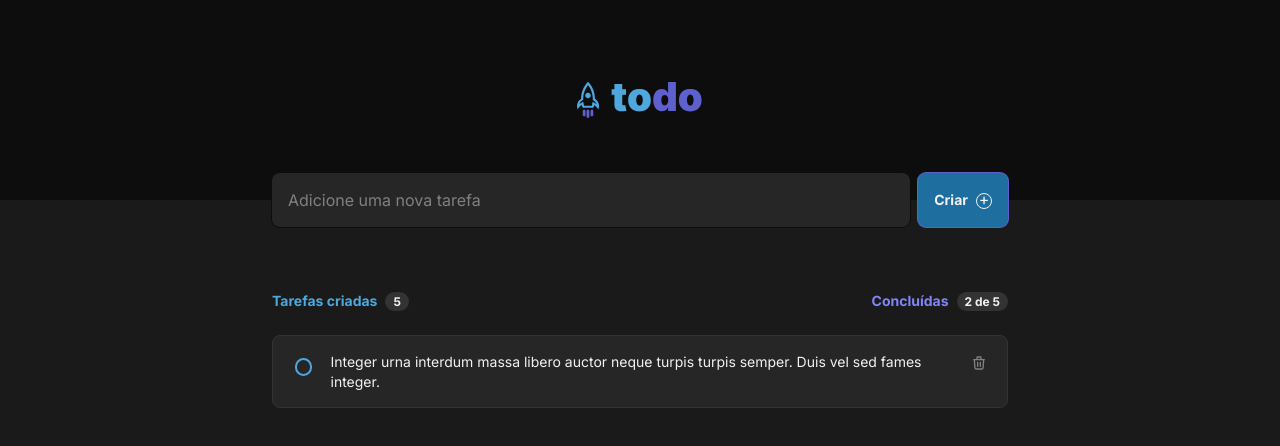
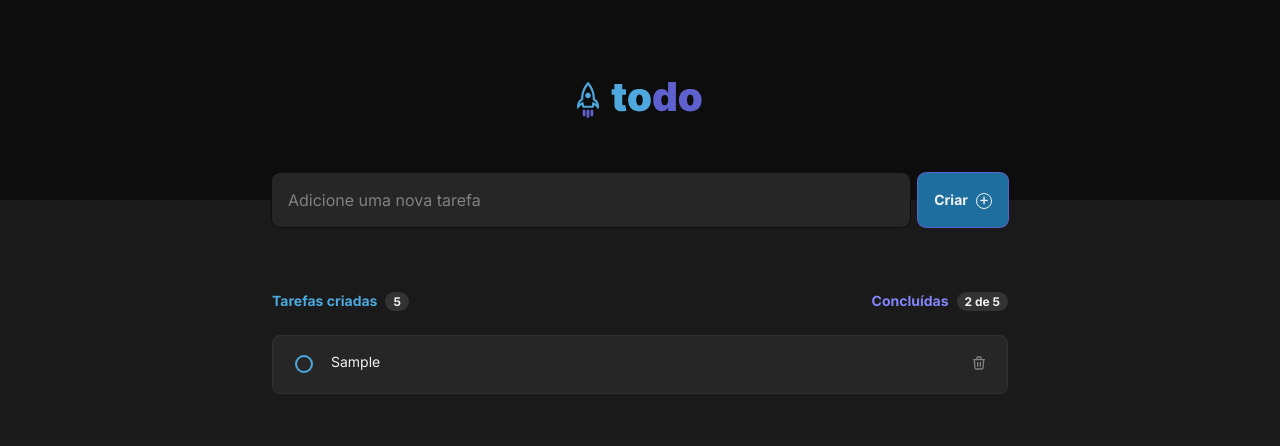
Before and after one commit to HenriqueMarcelo/to-do-list, a React (Vite) app: page / in a window 1280 px wide. Both pictures are taken after typing "Sample" into the empty fields and a click on the button "Criar". Shown: the top 446 px of the page. Built offline with nearby package versions, Linux system fonts and the light colour scheme.

Commit message:
Saving Task Info

```diff
--- a/src/App.tsx
+++ b/src/App.tsx
@@ -1,3 +1,4 @@
+/* eslint-disable no-param-reassign */
 import { useState } from 'react';
 import { Create } from './components/Create';
 import { Header } from './components/Header';
@@ -17,11 +18,22 @@ function App() {
     setTasks([...tasks, task]);
   }
 
+  function handleToggleTask(id: string) {
+    setTasks(
+      tasks.map((task) => {
+        if (task.id === id) {
+          task.completed = !task.completed;
+        }
+        return task;
+      }),
+    );
+  }
+
   return (
     <>
       <Header />
       <Create onCreateTask={onCreateTask} />
-      <List tasks={tasks} />
+      <List tasks={tasks} toggleTask={handleToggleTask} />
     </>
   );
 }
--- a/src/components/Checkbox.module.css
+++ b/src/components/Checkbox.module.css
@@ -11,7 +11,7 @@
     justify-content: center;
     cursor: pointer;
     transition: 0.1s;
-    margin: 0.375rem;
+    margin: 0.2rem 0.375rem;
 
     box-shadow: none!important;
 }
--- a/src/components/List.tsx
+++ b/src/components/List.tsx
@@ -5,9 +5,10 @@ import { TaskProps } from '../App';
 
 interface CreateProps {
   tasks: TaskProps[];
+  toggleTask: (id: string) => void;
 }
 
-export function List({ tasks }: CreateProps) {
+export function List({ tasks, toggleTask }: CreateProps) {
   return (
     <div className={style.container}>
       <header className={style.header}>
@@ -22,7 +23,7 @@ export function List({ tasks }: CreateProps) {
       </header>
 
       <section>
-        {tasks.map((task) => <Task key={task.id} />)}
+        {tasks.map((task) => <Task key={task.id} task={task} toggleTask={toggleTask} />)}
       </section>
     </div>
   );
--- a/src/components/Task.module.css
+++ b/src/components/Task.module.css
@@ -17,6 +17,7 @@
     font-size: 0.875rem;
     margin: 0 1rem 0 0.75rem;
     font-size: 0.875rem;
+    flex: 1;
 }
 
 .textChecked {
--- a/src/components/Task.tsx
+++ b/src/components/Task.tsx
@@ -1,26 +1,29 @@
 import { useState } from 'react';
 import { HiOutlineTrash } from 'react-icons/hi';
+import { TaskProps } from '../App';
 import { Checkbox } from './Checkbox';
 
 import style from './Task.module.css';
 
-export function Task() {
-  const [isChecked, setIsChecked] = useState(false);
+interface TaskElementProps {
+  task: TaskProps;
+  toggleTask: (id: string) => void;
+}
 
+export function Task({ task, toggleTask } : TaskElementProps) {
   function handleCheck() {
-    setIsChecked((state) => !state);
+    toggleTask(task.id);
   }
 
   return (
     <div
-      className={`${style.container} ${isChecked && style.containerChecked}`}
+      className={`${style.container} ${task.completed && style.containerChecked}`}
     >
-      <Checkbox checked={isChecked} onCheck={handleCheck} />
+      <Checkbox checked={task.completed} onCheck={handleCheck} />
       <p
-        className={`${style.text} ${isChecked && style.textChecked}`}
+        className={`${style.text} ${task.completed && style.textChecked}`}
       >
-        Integer urna interdum massa libero auctor neque turpis turpis semper.
-        Duis vel sed fames integer.
+        {task.text}
       </p>
       <button type="button" className={style.button}>
         <HiOutlineTrash />
```
